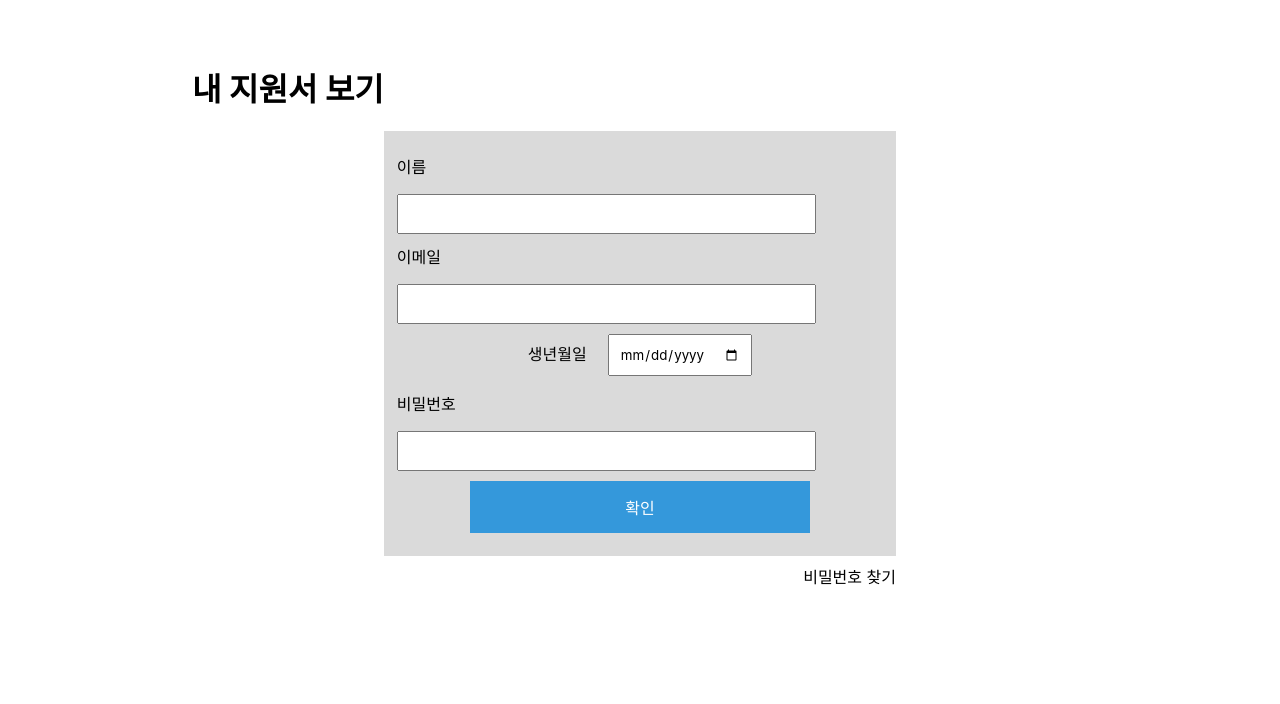
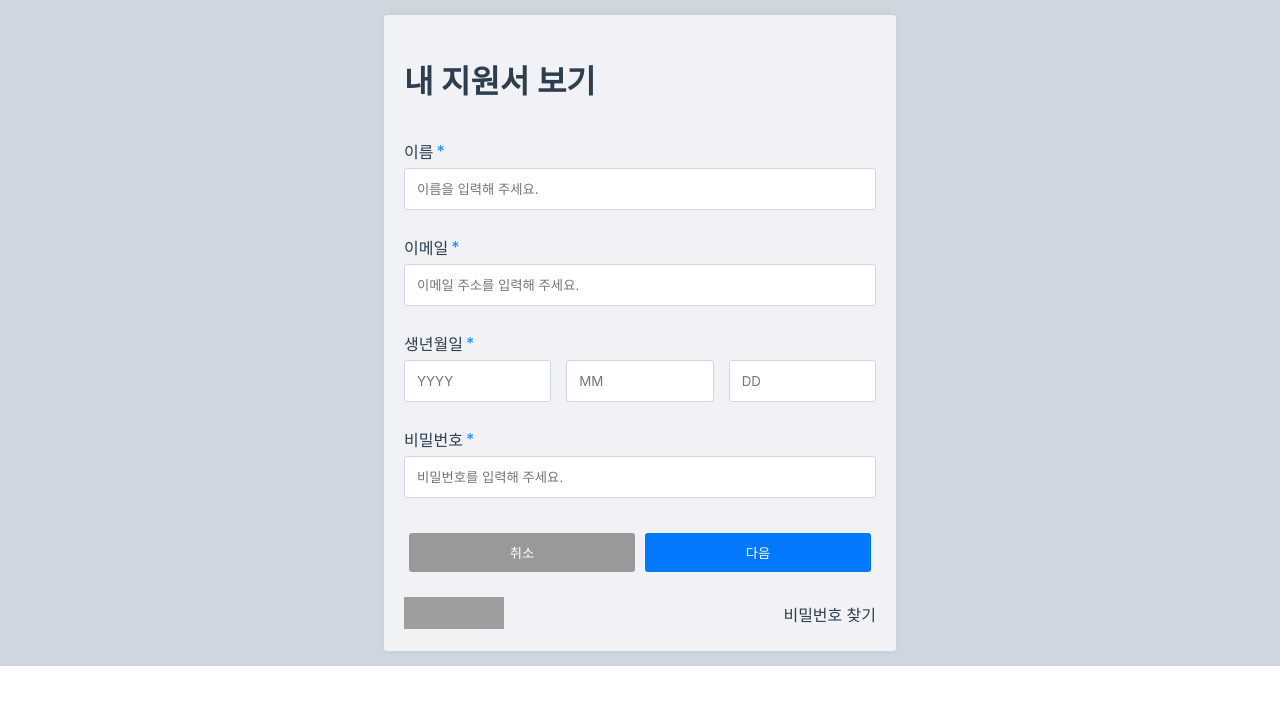
Before and after one commit to woowacourse/service-apply, a Vue app in the folder frontend/: page /login in a window 1280 px wide. Shown: the top 704 px of the page. Built offline with nearby package versions, Linux system fonts and the light colour scheme; grey boxes are pictures that could not be loaded.

Commit message:
refactor: refactoring login form with components

```diff
--- a/frontend/src/views/Login.vue
+++ b/frontend/src/views/Login.vue
@@ -1,103 +1,117 @@
 <template>
-  <div class="loginPage">
-    <h1>내 지원서 보기</h1>
-    <div class="login-form-box">
-      <div class="login-form">
-        <div class="block">
-          <label for="name" class="form-label">이름</label>
-          <input type="text" id="name" size="40" v-model="user.name" />
-        </div>
-        <div class="block">
-          <label for="email" class="form-label">이메일</label>
-          <input type="email" id="email" size="40" v-model="user.email" />
-        </div>
-        <div class="block">
-          <label for="date" class="form-label">생년월일</label>
-          <input type="date" id="date" v-model="user.birthDay" />
-        </div>
-        <div class="block">
-          <label for="password" class="form-label">비밀번호</label>
-          <input type="password" id="password" size="40" v-model="user.password" />
-        </div>
-        <button class="button" @click="submit">확인</button>
+  <div class="login">
+    <Form @submit="submit">
+      <h1>내 지원서 보기</h1>
+      <TextField
+        v-model="name"
+        name="name"
+        type="text"
+        label="이름"
+        placeholder="이름을 입력해 주세요."
+        required
+      />
+      <TextField
+        v-model="email"
+        name="email"
+        type="email"
+        label="이메일"
+        placeholder="이메일 주소를 입력해 주세요."
+        required
+      />
+      <BirthField v-model="birth" required />
+      <TextField
+        v-model="password"
+        name="password"
+        type="password"
+        label="비밀번호"
+        placeholder="비밀번호를 입력해 주세요."
+        required
+      />
+      <div class="actions">
+        <Button type="button" cancel value="취소" />
+        <Button type="submit" value="다음" />
       </div>
-    </div>
-    <div class="password-button">
-      비밀번호 찾기
-    </div>
+      <footer>
+        <a class="logo" href="#"></a>
+        <Label class="click" @click.native="findPassword">비밀번호 찾기</Label>
+      </footer>
+    </Form>
   </div>
 </template>
 
 <script>
+import { Form, Button, TextField, BirthField, Label } from "@/components/form"
+
 export default {
-  name: "LoginPage",
-  components: {},
-  data() {
-    return {
-      user: {
-        name: "",
-        email: "",
-        birthDay: "",
-        password: "",
-      },
-    }
+  name: "Login",
+  components: {
+    Form,
+    Button,
+    TextField,
+    BirthField,
+    Label,
   },
+  data: () => ({
+    name: "",
+    email: "",
+    password: "",
+    birth: {
+      year: "",
+      month: "",
+      day: "",
+    },
+  }),
   methods: {
-    submit() {
+    submit(e) {
+      e.preventDefault()
+    },
+    findPassword() {
+      this.$router.push("/find")
     },
   },
 }
 </script>
 
 <style scoped>
-.loginPage {
-  margin-top: 5%;
-  align-items: center;
-  margin-left: 15vw;
-  margin-right: 15vw;
+* {
+  font-family: -apple-system, BlinkMacSystemFont, "Segoe UI", "Apple SD Gothic Neo", Roboto,
+    "Helvetica Neue", Arial, sans-serif, "Apple Color Emoji", "Segoe UI Emoji", "Segoe UI Symbol",
+    "Noto Color Emoji";
+  box-sizing: border-box;
 }
-.login-form-box {
-  background: #dadada;
-  position: relative;
-  margin-left: 15vw;
-  margin-right: 15vw;
-  padding-top: 10px;
-  padding-bottom: 10px;
-}
-.login-form {
+
+.login {
   display: flex;
   flex-direction: column;
+  justify-content: center;
+  height: 100%;
   align-items: center;
-  padding: 1vw;
+  background: #ced6e0;
 }
-input {
-  padding: 10px;
+
+.actions {
+  display: flex;
+  justify-content: center;
+  align-items: center;
+  margin: 20px 0;
 }
-.block {
-  margin-bottom: 10px;
+
+.actions > .button {
+  flex: 1;
 }
-.form-label {
-  display: inline-block;
-  width: 80px;
-  text-align: left;
-  margin-bottom: 2vh;
+
+.logo {
+  display: flex;
+  width: 100px;
+  height: 32px;
+  background: url("/assets/logo/logo_full_dark.png");
+  background-size: 100% 100%;
 }
-.button {
-  display: block;
-  width: 70%;
-  border: none;
-  background-color: rgb(52, 152, 219);
-  color: white;
-  padding: 14px 28px;
-  font-size: 16px;
-  text-align: center;
+footer {
+  display: flex;
+  justify-content: space-between;
+}
+.click {
   cursor: pointer;
 }
-.password-button {
-  position: relative;
-  margin-left: 15vw;
-  margin-right: 15vw;
-  margin-top: 1vh;
-  text-align: right;
-}
 </style>
```
